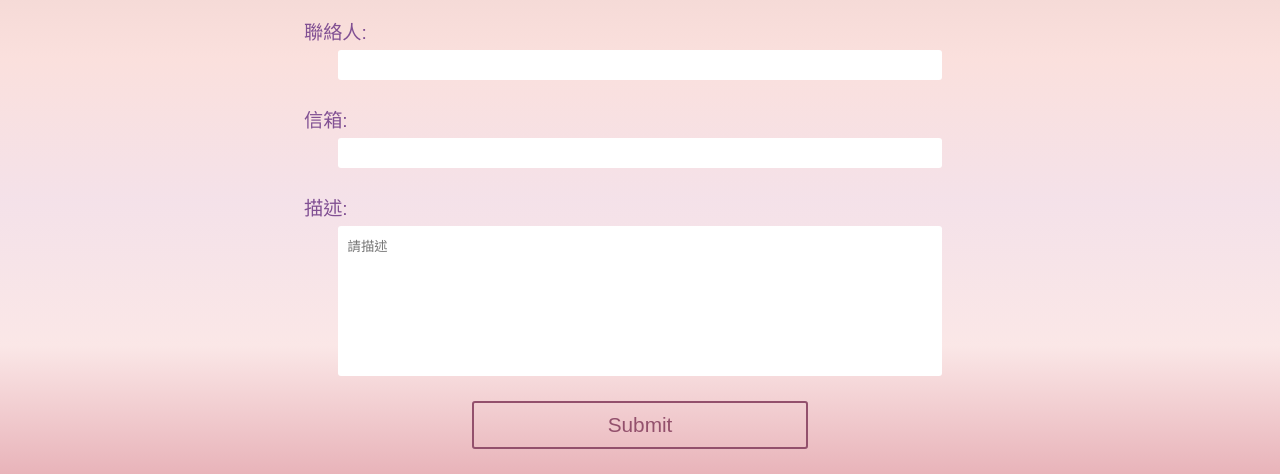
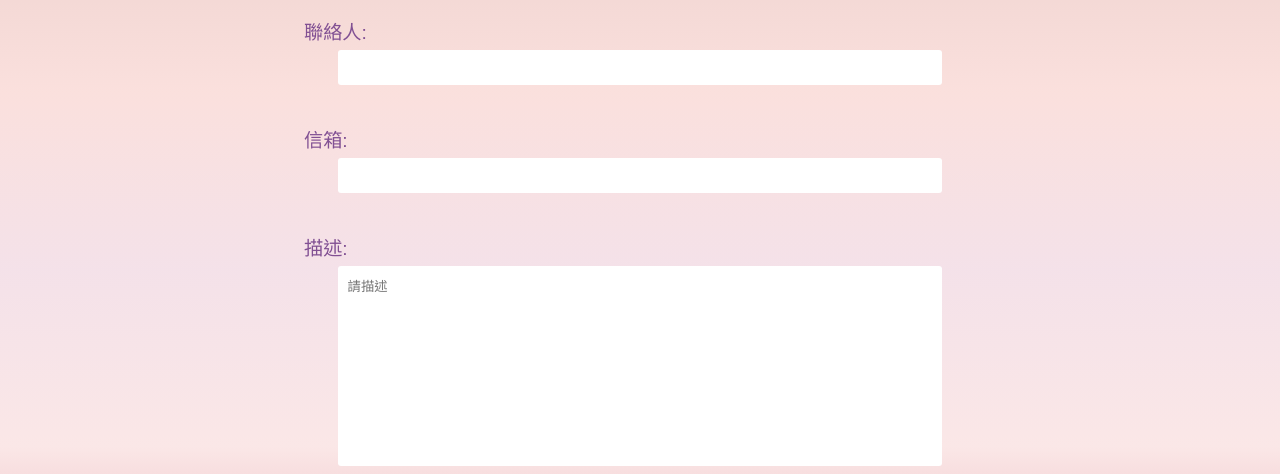
Before and after one commit to leepeggy0528/Yang-Yang-sweetie-store, a plain HTML site: page contact.html in a window 1280 px wide. Shown: the part 225-699 px from the top of the page. Drawn offline with nearby package versions, Linux system fonts and the light colour scheme; a web font is replaced by a local one.

Commit message:
RWD-contact

```diff
--- a/css/contact.css
+++ b/css/contact.css
@@ -6,7 +6,7 @@ form,label{
     flex-direction: column;
 }
 form {
-    gap: 25px;
+    gap: 40px;
     margin: auto;
     width: 70%;
     margin-bottom: 20px
@@ -19,14 +19,14 @@ label {
 input, textarea {
     width: 90%;
     margin: auto;
-    height: 30px;
+    height: 35px;
     padding: 10px;
     border: unset;
     border-radius: 3px;
 }
 textarea{
     resize: unset;
-    height: 150px;
+    height: 200px;
 }
 
 form button{
@@ -36,7 +36,7 @@ form button{
     border: #93506c 2px solid;
     width: 50%;
     padding: 10px;
-    margin: auto;
+    margin: 10px auto 20px;
     border-radius: 3px;
     text-align: center;
 }
```
